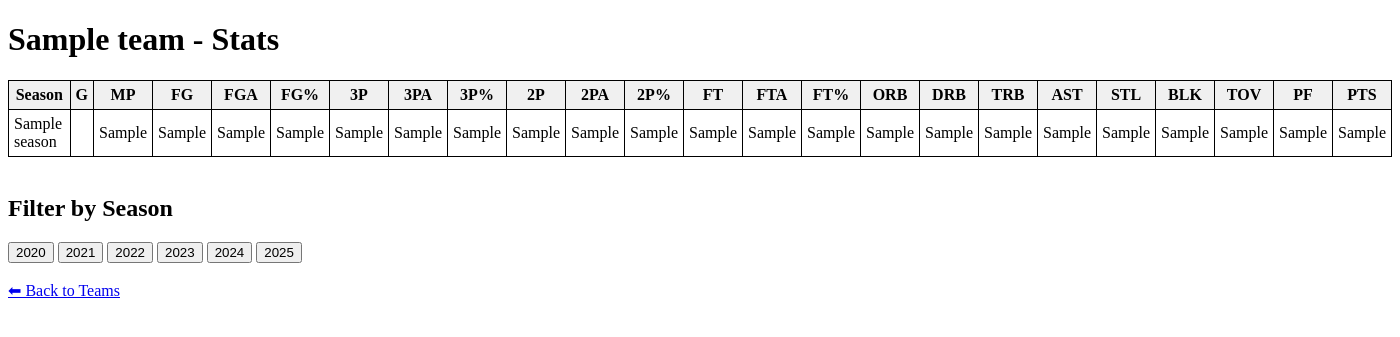
After one commit to ArtemAkulov526/wnba_predictor, a FastAPI app: template templates/team_stats.html in a window 1400 px wide. The commit adds this page. Shown: the top 337 px of the page. Run offline with FastAPI, Linux system fonts and the light colour scheme; the template is opened without the code that fills it: most values are stand-ins (such as "Sample title", 1, 10 or a date in 2020).

Commit message:
added view for team stats and games for particular season #1

```diff
--- a/main.py
+++ b/main.py
@@ -22,3 +22,36 @@ def get_db():
 async def read_root(request: Request, db: Session = Depends(get_db)):
     teams = db.query(models.Team).all()
     return templates.TemplateResponse("index.html", {"request": request, "teams": teams})
+
+@app.get("/team/{team_id}", response_class=HTMLResponse)
+async def get_team_stats(request: Request, team_id: int, db: Session = Depends(get_db)):
+    team = db.query(models.Team).filter(models.Team.id == team_id).first()
+    if not team:
+        return HTMLResponse(content=f"<h2>Team with id {team_id} not found</h2>", status_code=404)
+
+    stats = db.query(models.Stat).filter(models.Stat.team_id == team_id).all()
+
+    return templates.TemplateResponse(
+        "team_stats.html",
+        {"request": request, "team": team, "stats": stats}
+    )
+
+@app.get("/team/{team_id}/games", response_class=HTMLResponse)
+async def get_team_games(request: Request, team_id: int, season: int, db: Session = Depends(get_db)):
+    team = db.query(models.Team).filter(models.Team.id == team_id).first()
+    if not team:
+        return templates.TemplateResponse(
+            "404.html",
+            {"request": request, "message": f"Team with id {team_id} not found"},
+            status_code=404,
+        )
+
+    games = db.query(models.Game).filter(
+        models.Game.team_id == team_id,
+        models.Game.season == season
+    ).all()
+
+    return templates.TemplateResponse(
+        "team_games.html",
+        {"request": request, "team": team, "season": season, "games": games}
+    )
--- a/templates/index.html
+++ b/templates/index.html
@@ -11,13 +11,13 @@
 </head>
 <body>
 <h1 style="text-align: center;">WNBA Teams</h1>
-    <table>
+<table border="1" style="margin:auto; border-collapse: collapse;">
     <tr>
         <th>Name</th>
         <th>Abbreviation</th>
     </tr>
     {% for team in teams %}
-        <tr>
+    <tr onclick="window.location='/team/{{ team.id }}'" style="cursor: pointer;">
         <td>{{ team.name }}</td>
         <td>{{ team.abbreviation }}</td>
     </tr>
--- /dev/null
+++ b/templates/team_stats.html
@@ -0,0 +1,94 @@
+<!DOCTYPE html>
+<html>
+<head>
+    <title>{{ team.name }} Stats</title>
+    <style>
+        table, th, td {
+            border: 1px solid black;
+            border-collapse: collapse;
+            padding: 5px;
+        }
+        th { background-color: #f0f0f0; }
+    </style>
+</head>
+<body>
+    <h1>{{ team.name }} - Stats</h1>
+
+    {% if stats %}
+        <table>
+            <thead>
+                <tr>
+                    <th>Season</th>
+                    <th>G</th>
+                    <th>MP</th>
+                    <th>FG</th>
+                    <th>FGA</th>
+                    <th>FG%</th>
+                    <th>3P</th>
+                    <th>3PA</th>
+                    <th>3P%</th>
+                    <th>2P</th>
+                    <th>2PA</th>
+                    <th>2P%</th>
+                    <th>FT</th>
+                    <th>FTA</th>
+                    <th>FT%</th>
+                    <th>ORB</th>
+                    <th>DRB</th>
+                    <th>TRB</th>
+                    <th>AST</th>
+                    <th>STL</th>
+                    <th>BLK</th>
+                    <th>TOV</th>
+                    <th>PF</th>
+                    <th>PTS</th>
+                </tr>
+            </thead>
+            <tbody>
+                {% for stat in stats %}
+                <tr>
+                    <td>{{ stat.season }}</td>
+                    <td>{{ stat.g }}</td>
+                    <td>{{ stat.mp_per_g }}</td>
+                    <td>{{ stat.fg_per_g }}</td>
+                    <td>{{ stat.fga_per_g }}</td>
+                    <td>{{ stat.fg_pct }}</td>
+                    <td>{{ stat.fg3_per_g }}</td>
+                    <td>{{ stat.fg3a_per_g }}</td>
+                    <td>{{ stat.fg3_pct }}</td>
+                    <td>{{ stat.fg2_per_g }}</td>
+                    <td>{{ stat.fg2a_per_g }}</td>
+                    <td>{{ stat.fg2_pct }}</td>
+                    <td>{{ stat.ft_per_g }}</td>
+                    <td>{{ stat.fta_per_g }}</td>
+                    <td>{{ stat.ft_pct }}</td>
+                    <td>{{ stat.orb_per_g }}</td>
+                    <td>{{ stat.drb_per_g }}</td>
+                    <td>{{ stat.trb_per_g }}</td>
+                    <td>{{ stat.ast_per_g }}</td>
+                    <td>{{ stat.stl_per_g }}</td>
+                    <td>{{ stat.blk_per_g }}</td>
+                    <td>{{ stat.tov_per_g }}</td>
+                    <td>{{ stat.pf_per_g }}</td>
+                    <td>{{ stat.pts_per_g }}</td>
+                </tr>
+                {% endfor %}
+            </tbody>
+        </table>
+    {% else %}
+        <p>No stats available for this team.</p>
+    {% endif %}
+    <br>
+<h2>Filter by Season</h2>
+<div>
+    {% for year in range(2020, 2026) %}
+        <form style="display:inline;" method="get" action="/team/{{ team.id }}/games">
+            <input type="hidden" name="season" value="{{ year }}">
+            <button type="submit">{{ year }}</button>
+        </form>
+    {% endfor %}
+</div>
+<br>
+    <a href="/">⬅ Back to Teams</a>
+</body>
+</html>
```
Also changed, not shown: templates/team_games.html (added, +37 -0 lines). Lines whose indentation alone changed are shown as unchanged.
